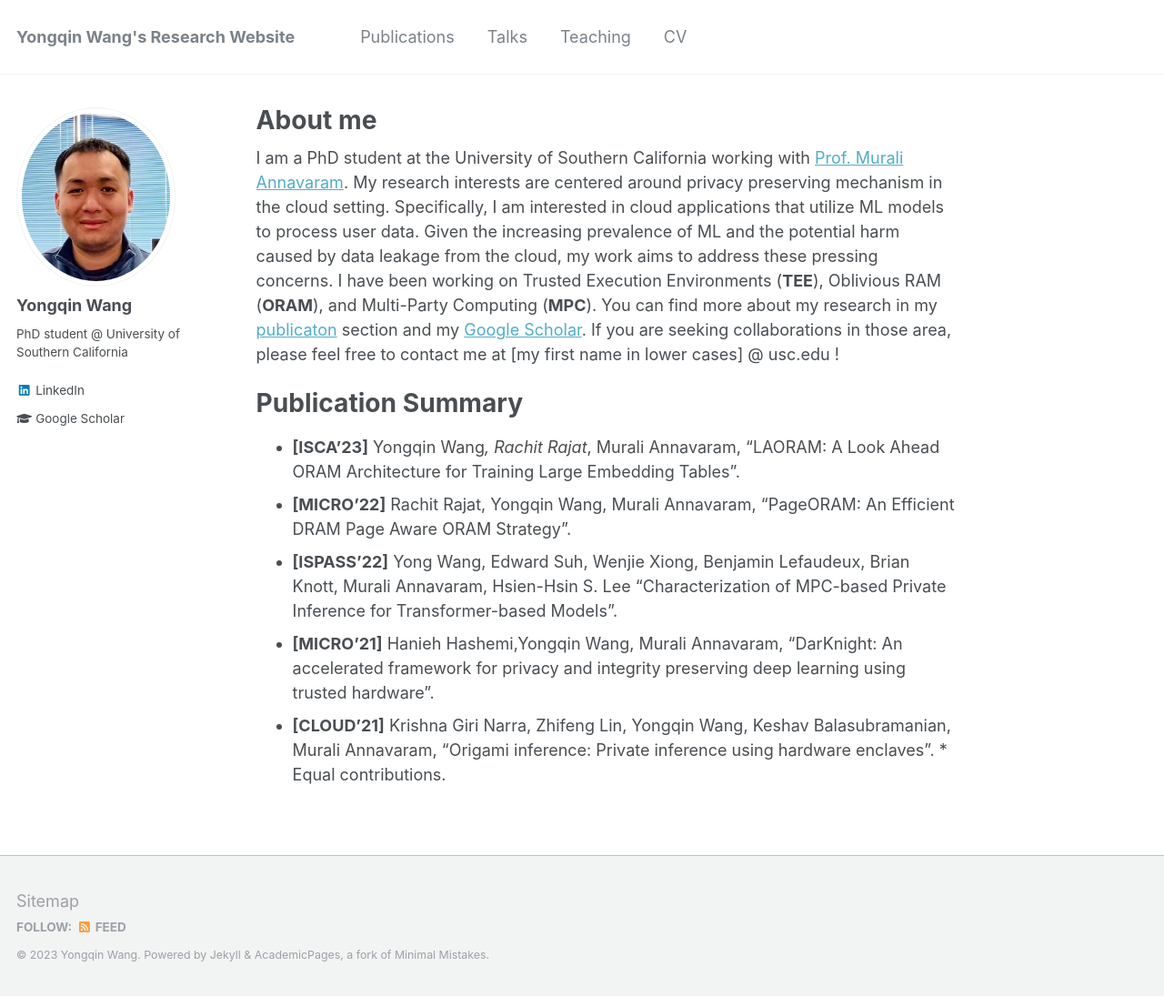
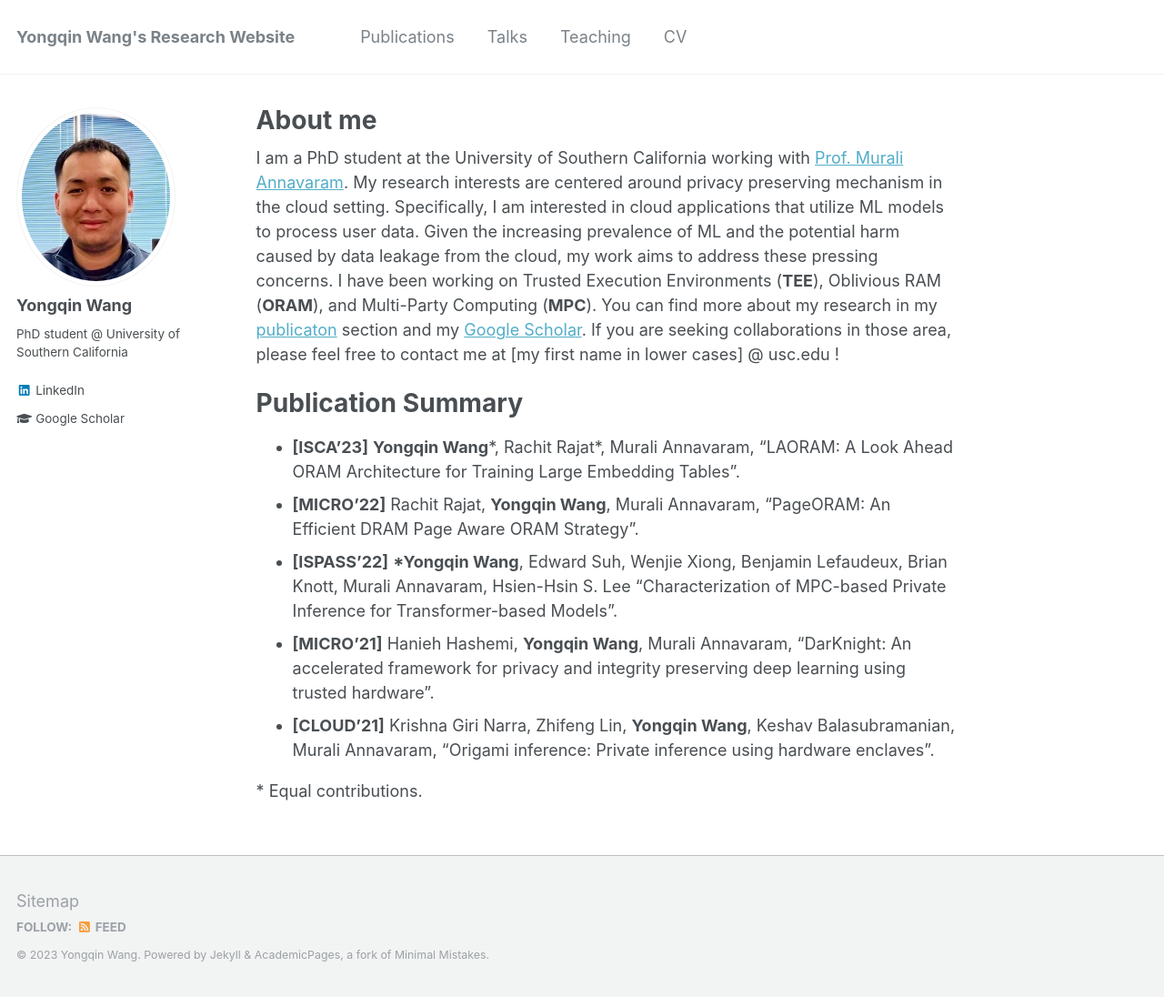
Before and after one commit to iihihiuh/yongqin.github.io, a Jekyll site: the page built from _pages/about.md, in a window 1280 px wide and 1096 px high. Shown: the whole window at 91% size. Built offline with Jekyll 4.4.1, drawn with Linux system fonts in a browser that asks for light colours.

```diff
--- a/_pages/about.md
+++ b/_pages/about.md
@@ -11,9 +11,10 @@ redirect_from:
 I am a PhD student at the University of Southern California working with [Prof. Murali Annavaram](http://scip-lab.usc.edu/). My research interests are centered around privacy preserving mechanism in the cloud setting. Specifically, I am interested in cloud applications that utilize ML models to process user data. Given the increasing prevalence of ML and the potential harm caused by data leakage from the cloud, my work aims to address these pressing concerns. I have been working on Trusted Execution Environments (**TEE**), Oblivious RAM (**ORAM**), and Multi-Party Computing (**MPC**). You can find more about my research in my [publicaton](https://iihihiuh.github.io/yongqin.github.io//publications/) section and my [Google Scholar](https://scholar.google.com/citations?user=DEH7pxcAAAAJ). If you are seeking collaborations in those area, please feel free to contact me at \[my first name in lower cases\] @ usc.edu !
 
 # Publication Summary
-- **\[ISCA'23\]** Yongqin Wang*, Rachit Rajat*, Murali Annavaram, "LAORAM: A Look Ahead ORAM Architecture for Training Large Embedding Tables".
-- **\[MICRO'22\]** Rachit Rajat, Yongqin Wang, Murali Annavaram, "PageORAM: An Efficient DRAM Page Aware ORAM Strategy".
-- **\[ISPASS'22\]** Yong Wang, Edward Suh, Wenjie Xiong, Benjamin Lefaudeux, Brian Knott, Murali Annavaram, Hsien-Hsin S. Lee "Characterization of MPC-based Private Inference for Transformer-based Models".
-- **\[MICRO'21\]** Hanieh Hashemi,Yongqin Wang, Murali Annavaram, "DarKnight: An accelerated framework for privacy and integrity preserving deep learning using trusted hardware".
-- **\[CLOUD'21\]** Krishna Giri Narra, Zhifeng Lin, Yongqin Wang, Keshav Balasubramanian, Murali Annavaram, "Origami inference: Private inference using hardware enclaves".
+- **\[ISCA'23\]** **Yongqin Wang**\*, Rachit Rajat\*, Murali Annavaram, "LAORAM: A Look Ahead ORAM Architecture for Training Large Embedding Tables".
+- **\[MICRO'22\]** Rachit Rajat, **Yongqin Wang**, Murali Annavaram, "PageORAM: An Efficient DRAM Page Aware ORAM Strategy".
+- **\[ISPASS'22\]** ***Yongqin Wang**, Edward Suh, Wenjie Xiong, Benjamin Lefaudeux, Brian Knott, Murali Annavaram, Hsien-Hsin S. Lee "Characterization of MPC-based Private Inference for Transformer-based Models".
+- **\[MICRO'21\]** Hanieh Hashemi, **Yongqin Wang**, Murali Annavaram, "DarKnight: An accelerated framework for privacy and integrity preserving deep learning using trusted hardware".
+- **\[CLOUD'21\]** Krishna Giri Narra, Zhifeng Lin, **Yongqin Wang**, Keshav Balasubramanian, Murali Annavaram, "Origami inference: Private inference using hardware enclaves".
+
 \* Equal contributions.
```
Also changed, not shown: _publications/2022-05-22-ispass.md (+1 -1 lines).
